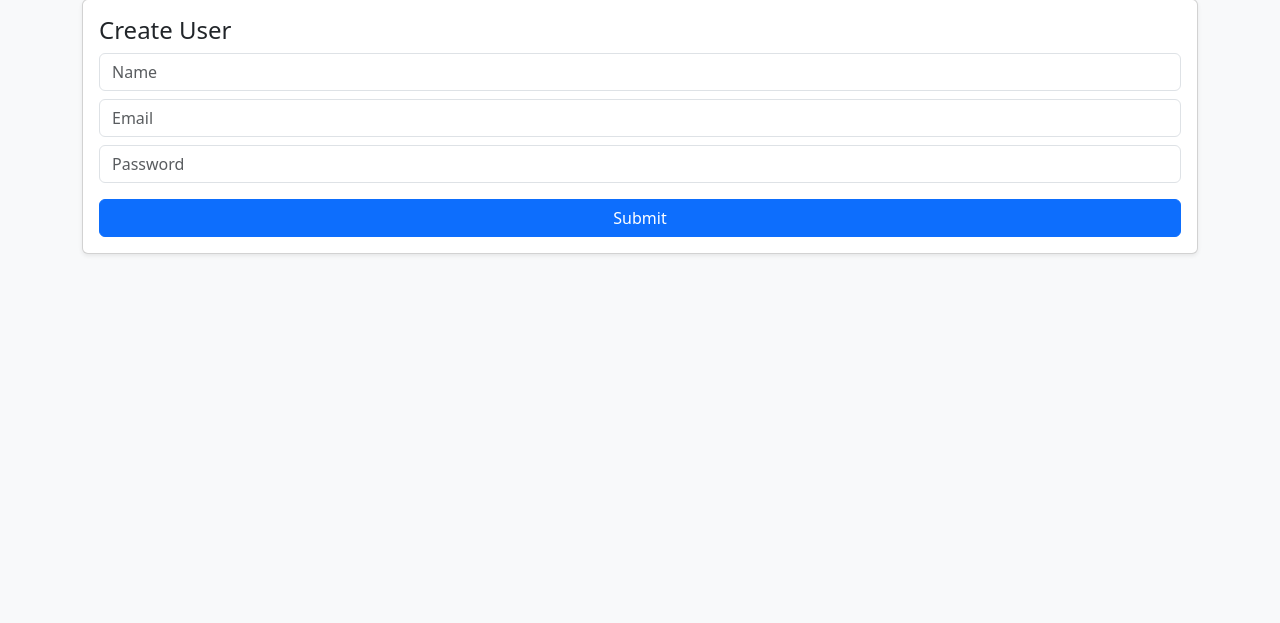
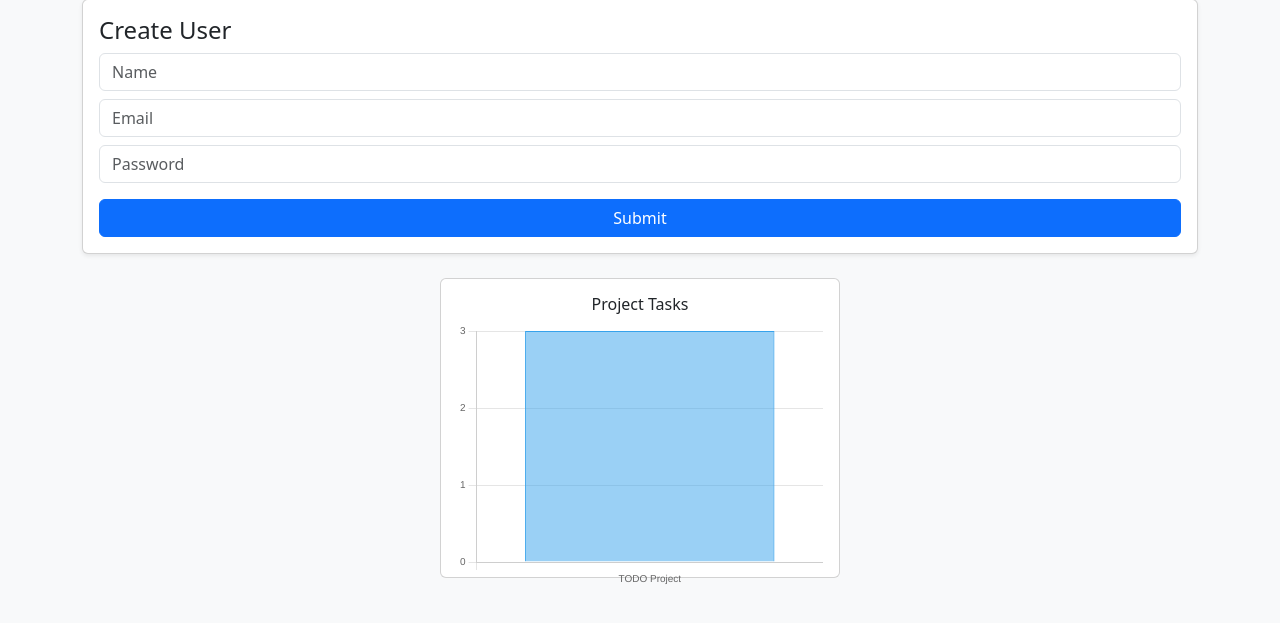
Before and after one commit to IshuSitkhu/AJAX-based-TODO, a PHP site: page /pages/dashboard.php in a window 1280 px wide. Shown: the part 143-766 px from the top of the page. Run offline with PHP 8.4, Linux system fonts and the light colour scheme; a user stored in the database is signed in; data comes from the database, SQL or seed files in the repository; some libraries are stand-ins or nearby versions.

Commit message:
update bargraph

```diff
--- /dev/null
+++ b/api/project_stats.php
@@ -0,0 +1,26 @@
+<?php
+include '../config/db.php';
+
+header('Content-Type: application/json');
+
+$query = "
+SELECT p.title AS project, COUNT(t.id) AS total_tasks
+FROM projects p
+LEFT JOIN project_tasks t ON p.id = t.project_id
+GROUP BY p.id
+";
+
+$result = mysqli_query($conn, $query);
+
+if (!$result) {
+    echo json_encode(["error" => mysqli_error($conn)]);
+    exit;
+}
+
+$data = [];
+
+while ($row = mysqli_fetch_assoc($result)) {
+    $data[] = $row;
+}
+
+echo json_encode($data);
--- a/assets/js/admin.js
+++ b/assets/js/admin.js
@@ -976,4 +976,62 @@ function openCreate() {
     $(".section").hide();
     $("#create").show();
 }
+
+
 });
+function loadChart() {
+    $.get("../api/project_stats.php", function (res) {
+
+        let data = typeof res === "string" ? JSON.parse(res) : res;
+
+        let labels = [];
+        let values = [];
+
+        data.forEach(item => {
+            labels.push(item.project);     // X-axis (projects)
+            values.push(item.total_tasks); // Y-axis (task count)
+        });
+
+        const ctx = document.getElementById('projectChart').getContext('2d');
+
+new Chart(ctx, {
+    type: 'bar',
+    data: {
+        labels: labels,
+        datasets: [{
+            label: 'Tasks',
+            data: values,
+            borderWidth: 1
+        }]
+    },
+    options: {
+        responsive: true,
+        maintainAspectRatio: false, // 🔥 CRITICAL
+        plugins: {
+            legend: {
+                display: false // removes big label area
+            }
+        },
+        scales: {
+            x: {
+                ticks: {
+                    font: {
+                        size: 10
+                    }
+                }
+            },
+            y: {
+                beginAtZero: true,
+                ticks: {
+                    stepSize: 1,
+                    font: {
+                        size: 10
+                    }
+                }
+            }
+        }
+    }
+});
+
+    });
+}
--- a/pages/dashboard.php
+++ b/pages/dashboard.php
@@ -16,6 +16,7 @@ if ($_SESSION['role'] != 'admin') {
     <!-- jQuery + SweetAlert -->
     <script src="https://code.jquery.com/jquery-3.6.0.min.js"></script>
     <script src="https://cdn.jsdelivr.net/npm/sweetalert2@11"></script>
+    <script src="https://cdn.jsdelivr.net/npm/chart.js"></script>
 </head>
 
 <body class="bg-light">
@@ -29,6 +30,8 @@ if ($_SESSION['role'] != 'admin') {
         </div>
     </div>
 </nav>
+
+
 
 <div class="container mt-4">
 
@@ -104,6 +107,14 @@ if ($_SESSION['role'] != 'admin') {
 </div>
 
 </div>
+<div class="d-flex justify-content-center mb-4 ">
+
+    <div class="card p-3" style="width: 400px; height: 300px;">
+        <h6 class="mb-2 text-center">Project Tasks</h6>
+        <canvas id="projectChart"></canvas>
+    </div>
+
+</div>
 
 <script>
 // logout
@@ -119,6 +130,7 @@ function logout() {
 <script>
 $(document).ready(function () {
     openCreate(); // show Create User by default
+      loadChart();
 });
 </script>
 </body>
```
